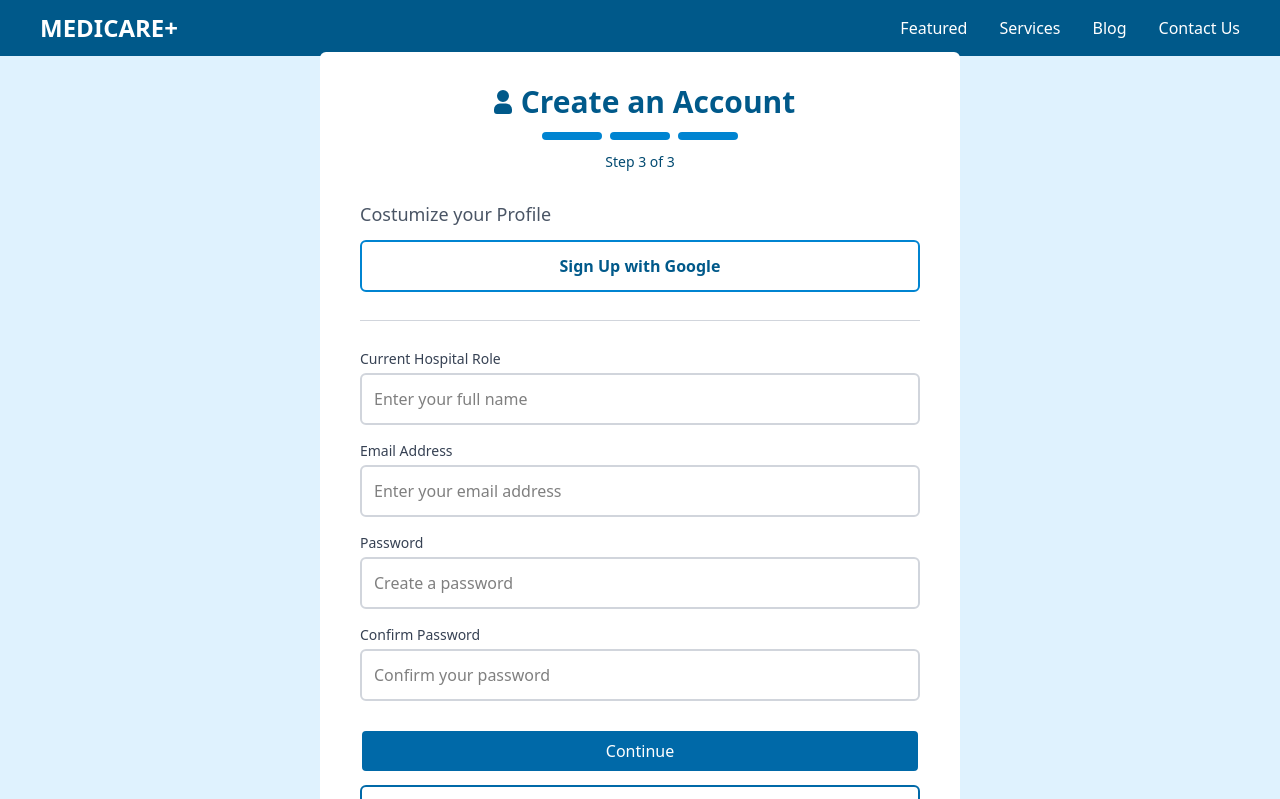
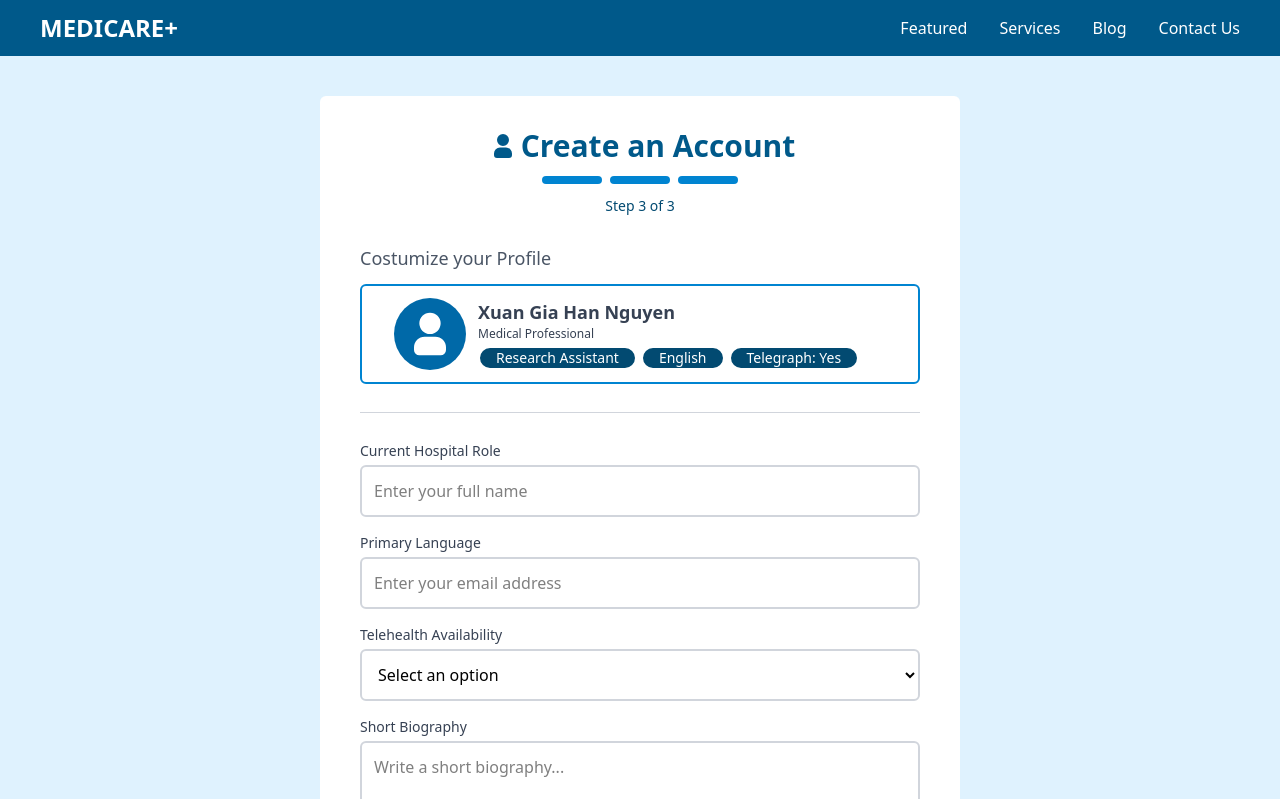
Before and after one commit to XuanGiaHanNguyen/MediCare-, a React (Vite) app in the folder frontend/: page /medprofile in a window 1280 px wide. Shown: the top 799 px of the page. Built offline with nearby package versions, Linux system fonts and the light colour scheme.

Commit message:
finalizied 3 steps

```diff
--- a/frontend/src/assets/icon.jsx
+++ b/frontend/src/assets/icon.jsx
@@ -9,3 +9,9 @@ export const GoogleIcon = (
     <path fill-rule="evenodd" d="M12.037 21.998a10.313 10.313 0 0 1-7.168-3.049 9.888 9.888 0 0 1-2.868-7.118 9.947 9.947 0 0 1 3.064-6.949A10.37 10.37 0 0 1 12.212 2h.176a9.935 9.935 0 0 1 6.614 2.564L16.457 6.88a6.187 6.187 0 0 0-4.131-1.566 6.9 6.9 0 0 0-4.794 1.913 6.618 6.618 0 0 0-2.045 4.657 6.608 6.608 0 0 0 1.882 4.723 6.891 6.891 0 0 0 4.725 2.07h.143c1.41.072 2.8-.354 3.917-1.2a5.77 5.77 0 0 0 2.172-3.41l.043-.117H12.22v-3.41h9.678c.075.617.109 1.238.1 1.859-.099 5.741-4.017 9.6-9.746 9.6l-.215-.002Z" clip-rule="evenodd"/>
   </svg>
 )
+
+export const UserDisplayIcon = (
+<svg class="w-16 h-16 text-white dark:text-white" aria-hidden="true" xmlns="http://www.w3.org/2000/svg" width="24" height="24" fill="currentColor" viewBox="0 0 24 24">
+  <path fill-rule="evenodd" d="M12 4a4 4 0 1 0 0 8 4 4 0 0 0 0-8Zm-2 9a4 4 0 0 0-4 4v1a2 2 0 0 0 2 2h8a2 2 0 0 0 2-2v-1a4 4 0 0 0-4-4h-4Z" clip-rule="evenodd"/>
+</svg>
+)
--- a/frontend/src/pages/AuthSteps/CreateProfile/MedProf.jsx
+++ b/frontend/src/pages/AuthSteps/CreateProfile/MedProf.jsx
@@ -1,10 +1,10 @@
 import { useState } from "react";
-import { UserIcon } from "../../../assets/icon"
+import { UserIcon, UserDisplayIcon } from "../../../assets/icon"
 import { useNavigate } from "react-router-dom";
 
 function MedProf (){
     const [formData, setFormData] = useState({
-        fullName: "",
+        role: "",
         email: "",
         password: "",
         confirmPassword: ""
@@ -28,7 +28,7 @@ function MedProf (){
 
 
     return(
-        <div className="w-full h-screen bg-sky-100 flex items-center justify-center">
+        <div className="w-full py-10 bg-sky-100 flex items-center justify-center">
             <div className="bg-white p-5 rounded-md flex flex-col items-center w-1/2 gap-3 py-8 px-10">
                 <h1 className="text-3xl text-sky-800 font-semibold flex flex-row items-center">
                     <span>{UserIcon}</span>Create an Account
@@ -41,12 +41,29 @@ function MedProf (){
                 <p className="text-sm text-sky-900 mb-4">Step 3 of 3</p>
                 <h2 className="text-lg font-medium flex w-full text-gray-600">Costumize your Profile</h2>
 
-                <button
-                    className="border-2 border-sky-600 text-sky-800 font-semibold w-full flex text-center justify-center py-3 rounded-md cursor-pointer hover:bg-sky-50"
-                    type="button"
+                <div
+                    className="border-2 border-sky-600 w-full flex justify-start px-8 py-3 rounded-md cursor-pointer flex flex-row gap-3"
                 >
-                    Sign Up with Google
-                </button>
+                    <div className="rounded-full p-1 bg-sky-700">
+                        {UserDisplayIcon}
+                    </div>
+                    <div>
+                       <p className="font-bold text-lg text-gray-700">Xuan Gia Han Nguyen  </p>
+                       <p className="font-normal text-xs pb-1 text-gray-700"> Medical Professional</p>
+                       <div className="flex flex-row gap-1">
+                            <p className="border-2 bg-sky-900 text-white text-sm rounded-full px-4">
+                                Research Assistant
+                            </p>
+                            <p className="border-2 bg-sky-900 text-white text-sm rounded-full px-4">
+                                English
+                            </p>
+                            <p className="border-2 bg-sky-900 text-white text-sm rounded-full px-4">
+                                Telegraph: Yes
+                            </p>
+                       </div>
+                    </div>
+
+                </div>
 
                 <div className="flex items-center justify-center w-full py-4">
                     <div className="flex-1 h-px bg-gray-300"></div>
@@ -54,14 +71,14 @@ function MedProf (){
 
                 <div className="w-full space-y-4">
                     <div>
-                        <label htmlFor="fullName" className="block text-sm font-medium text-gray-700 mb-1">
+                        <label htmlFor="role" className="block text-sm font-medium text-gray-700 mb-1">
                             Current Hospital Role
                         </label>
                         <input
                             type="text"
-                            id="fullName"
-                            name="fullName"
-                            value={formData.fullName}
+                            id="role"
+                            name="role"
+                            value={formData.role}
                             onChange={handleInputChange}
                             className="w-full px-3 py-3 border-2 border-gray-300 rounded-md focus:outline-none focus:border-sky-600 focus:ring-1 focus:ring-sky-600"
                             placeholder="Enter your full name"
@@ -70,7 +87,7 @@ function MedProf (){
 
                     <div>
                         <label htmlFor="email" className="block text-sm font-medium text-gray-700 mb-1">
-                            Email Address
+                            Primary Language
                         </label>
                         <input
                             type="email"
@@ -84,32 +101,34 @@ function MedProf (){
                     </div>
 
                     <div>
-                        <label htmlFor="password" className="block text-sm font-medium text-gray-700 mb-1">
-                            Password
+                        <label htmlFor="telehealth" className="block text-sm font-medium text-gray-700 mb-1">
+                            Telehealth Availability
                         </label>
-                        <input
-                            type="password"
-                            id="password"
-                            name="password"
-                            value={formData.password}
+                        <select
+                            id="telehealth"
+                            name="telehealth"
+                            value={formData.telehealth}
                             onChange={handleInputChange}
                             className="w-full px-3 py-3 border-2 border-gray-300 rounded-md focus:outline-none focus:border-sky-600 focus:ring-1 focus:ring-sky-600"
-                            placeholder="Create a password"
-                        />
+                        >
+                            <option value="">Select an option</option>
+                            <option value="yes">Yes</option>
+                            <option value="no">No</option>
+                        </select>
                     </div>
 
                     <div>
-                        <label htmlFor="confirmPassword" className="block text-sm font-medium text-gray-700 mb-1">
-                            Confirm Password
+                        <label htmlFor="shortBio" className="block text-sm font-medium text-gray-700 mb-1">
+                            Short Biography
                         </label>
-                        <input
-                            type="password"
-                            id="confirmPassword"
-                            name="confirmPassword"
-                            value={formData.confirmPassword}
+                        <textarea
+                            id="shortBio"
+                            name="shortBio"
+                            value={formData.shortBio}
                             onChange={handleInputChange}
+                            rows={4}
                             className="w-full px-3 py-3 border-2 border-gray-300 rounded-md focus:outline-none focus:border-sky-600 focus:ring-1 focus:ring-sky-600"
-                            placeholder="Confirm your password"
+                            placeholder="Write a short biography..."
                         />
                     </div>
                 </div>
```
